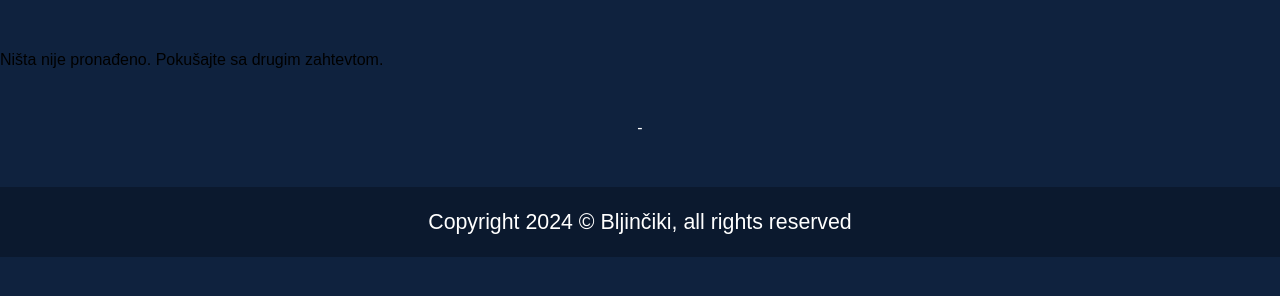
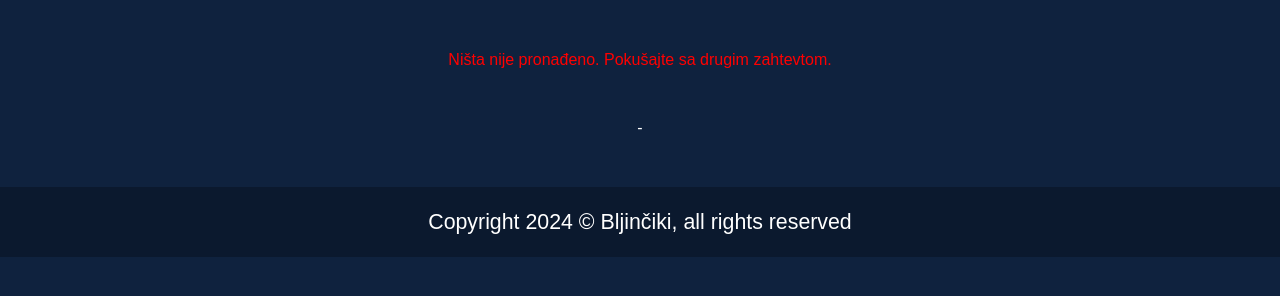
Before and after one commit to GrujicFilipRS/online-biblioteka, a Python web app: template templates/search.html in a window 1280 px wide. Shown: the part 250-546 px from the top of the page. Run offline with Jinja, Linux system fonts and the light colour scheme; the template is opened without the code that fills it, so the values that code supplies are empty; some web fonts are replaced.

Commit message:
centered the 'nothing found' text

```diff
--- a/templates/search.html
+++ b/templates/search.html
@@ -25,7 +25,7 @@
             </div>
         {% endfor %}
     {% else %}
-        <div class="">Ništa nije pronađeno. Pokušajte sa drugim zahtevtom.</div>
+        <div style="color:red; text-align: center;">Ništa nije pronađeno. Pokušajte sa drugim zahtevtom.</div>
     {% endif %}
 </div>
 {% endblock %}
```
